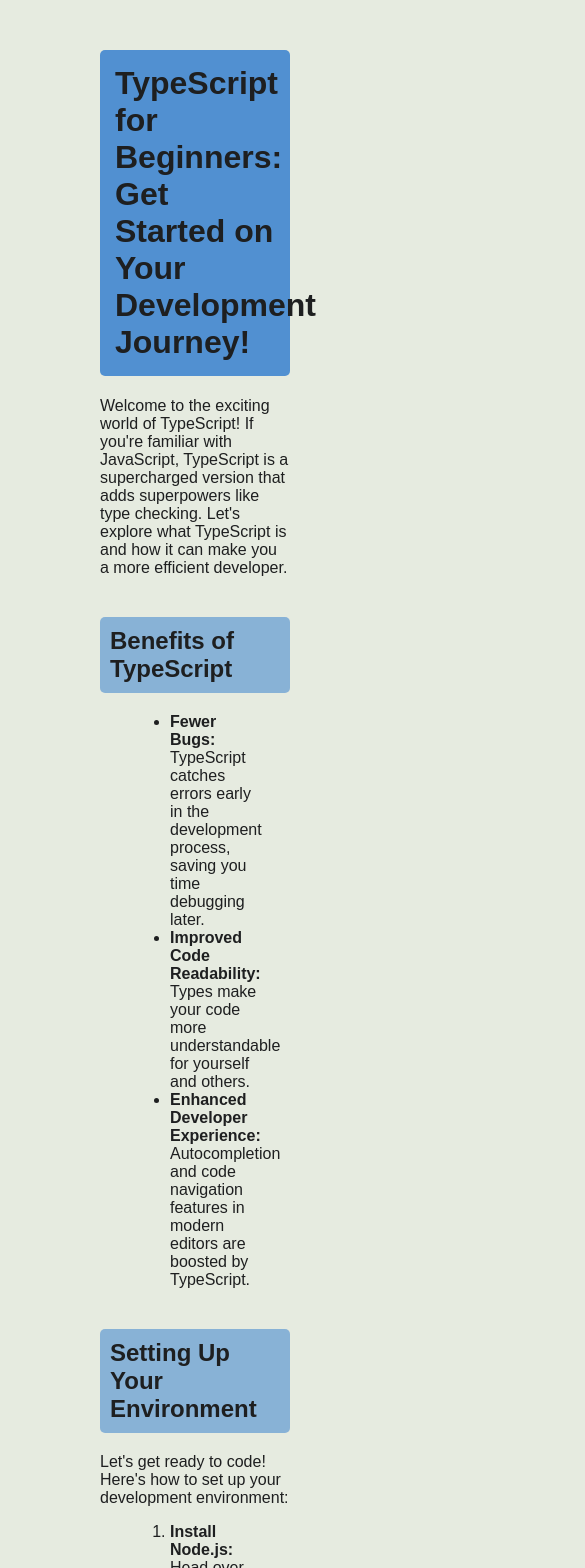
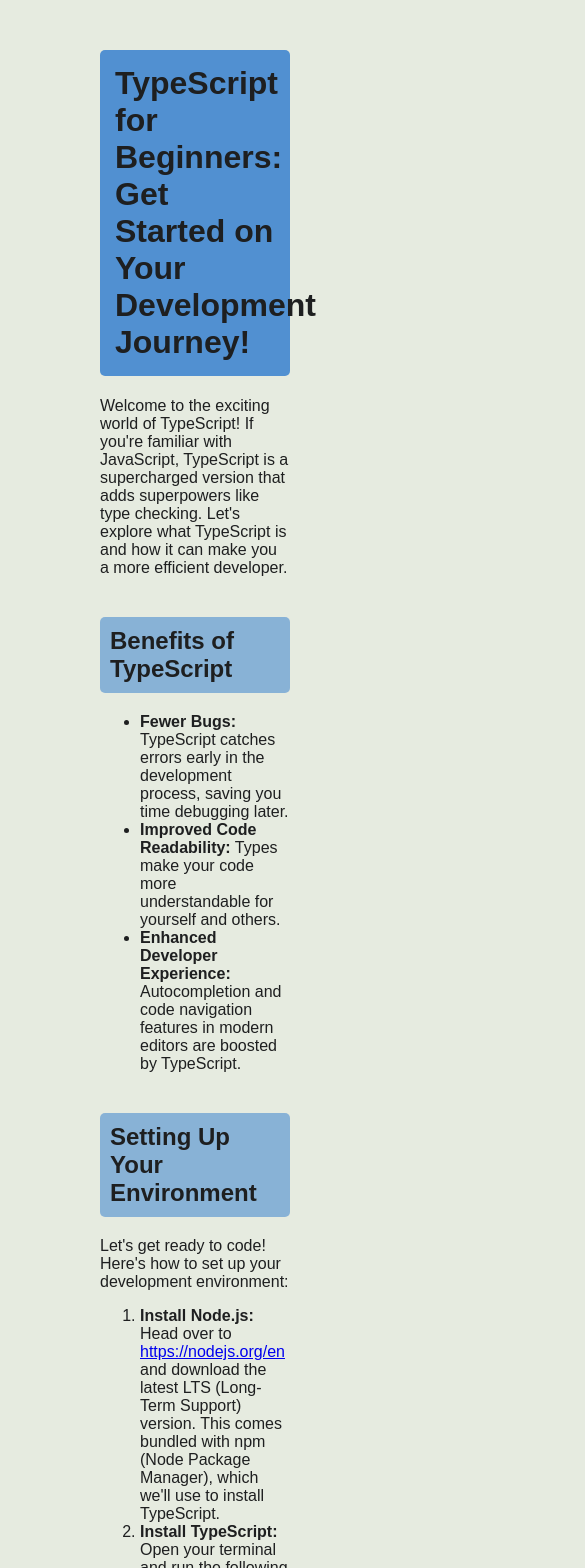
Before and after one commit to hollrosey/typescript-for-beginners, a React (Vite) app in the folder my-react-app/: page / in a window 390 px wide. Shown: the top 1568 px of the page, 585 px wide, since content can reach past the window. Built offline with nearby package versions, Linux system fonts and the light colour scheme.

Commit message:
media query

```diff
--- a/my-react-app/src/App.css
+++ b/my-react-app/src/App.css
@@ -21,8 +21,12 @@
 img {
     border-radius: 5px;
     margin: 10px 0;
+
+  }
+
+
+@media only screen and (min-width: 768px) {
+    ul, ol {
+        margin: 0 30px;
+    }
 }
-
-ul, ol {
-    margin: 0 30px;
-}
```
